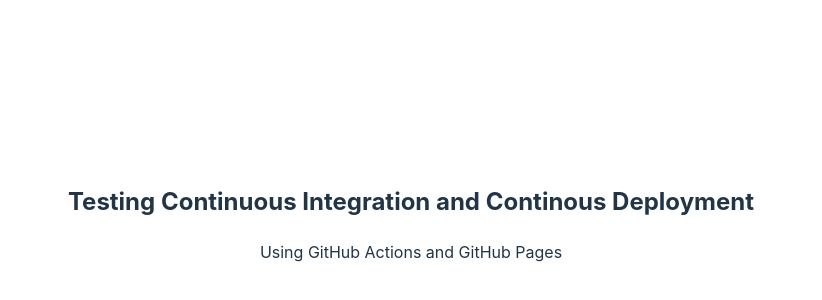
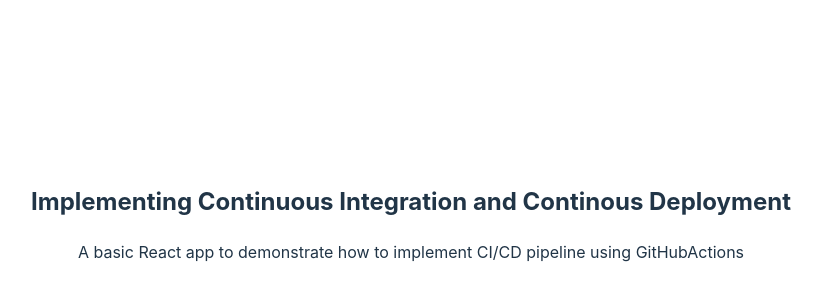
Before and after one commit to emmanuelkumah/ci-cd-testing, a React (Vite) app: page / in a window 1280 px wide. Shown: the part 178-478 px from the top of the page, without its empty margins (229-1051 px from the left). Built offline with nearby package versions, Linux system fonts and the light colour scheme.

Commit message:
Updated Readme file to be more descriptive

```diff
--- a/src/App.jsx
+++ b/src/App.jsx
@@ -1,14 +1,13 @@
-import { useState } from "react";
-
 import "./App.css";
 
 function App() {
-  const [count, setCount] = useState(0);
-
   return (
     <>
-      <h2>Testing Continuous Integration and Continous Deployment</h2>
-      <p>Using GitHub Actions and GitHub Pages</p>
+      <h2>Implementing Continuous Integration and Continous Deployment</h2>
+      <p>
+        A basic React app to demonstrate how to implement CI/CD pipeline using
+        GitHubActions
+      </p>
     </>
   );
 }
```
Also changed, not shown: 1 other file (tests, documents, lock files or other folders).
